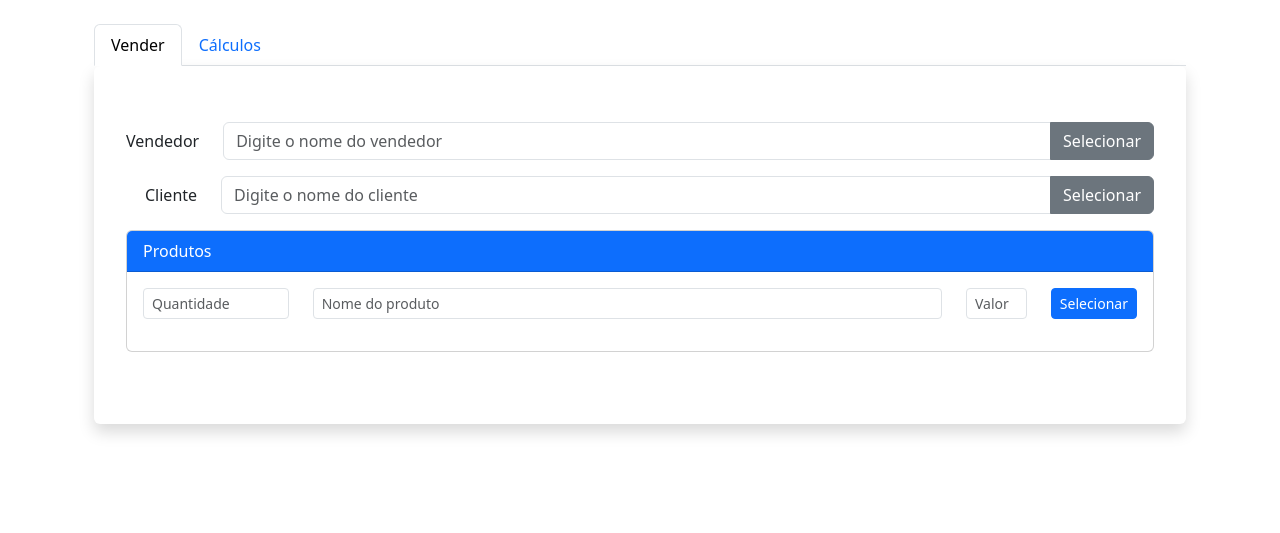
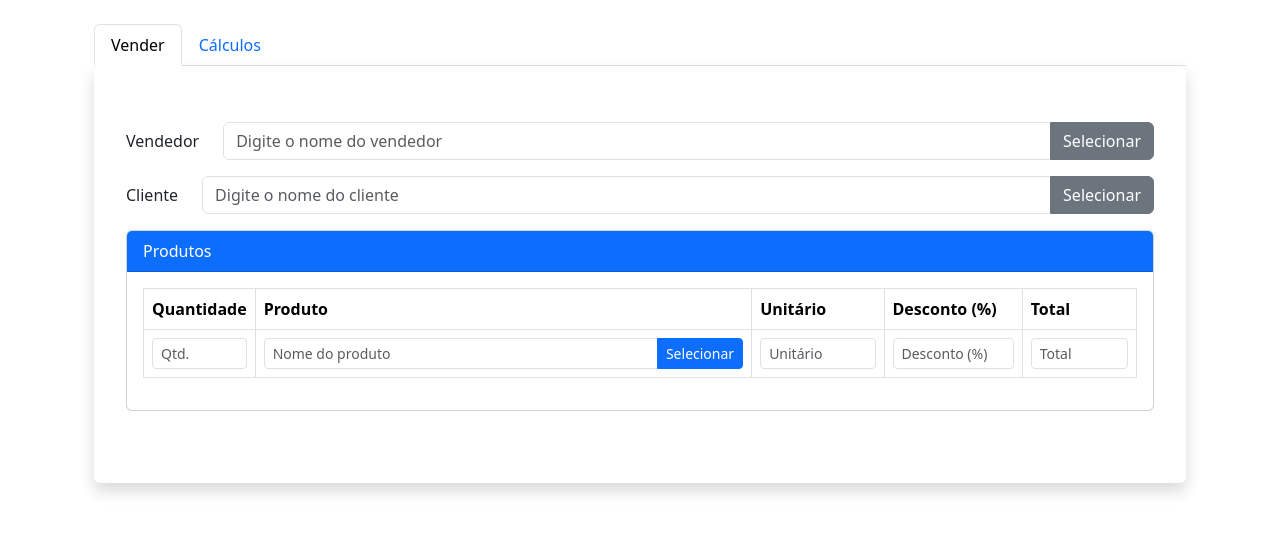
Before and after one commit to Gebrel07/App-registro-de-vendas, a Django app: page /vendas/ in a window 1280 px wide. Shown: the part 56-589 px from the top of the page. Run offline with Django 5.2, Linux system fonts and the light colour scheme.

Commit message:
Colocando novas informações no conteiner do produto

```diff
--- a/loja/vendas/templates/vendas/pages/vendas.html
+++ b/loja/vendas/templates/vendas/pages/vendas.html
@@ -9,7 +9,7 @@ TODO: Adicionar colunas informativas quando for selecionado o produto
 {% block content %}
 
 <div class="container mt-4">
-    <div id="loadingSpinner" class="spinner-border text-primary" role="status" style="display: none; position: fixed; top: 50%; left: 50%; z-index: 1000;">
+    <div id="loadingSpinner" class="spinner-border text-primary" role="status" style="width:50px;height:50px;display: none; position: fixed; top: 50%; left: 50%; z-index: 1000;">
         <span class="visually-hidden">Carregando...</span>
     </div>
     <!-- Abas -->
@@ -40,7 +40,7 @@ TODO: Adicionar colunas informativas quando for selecionado o produto
 
                 <!-- Campo e botão para Clientes -->
                 <div class="row mb-3 align-items-center">
-                    <label style="margin-left:19px;" for="clientesInput" class="col-auto col-form-label">Cliente</label>
+                    <label for="clientesInput" class="col-auto col-form-label">Cliente</label>
                     <div class="col">
                         <div class="input-group">
                             <input type="text" class="form-control" id="clientesInput" placeholder="Digite o nome do cliente">
@@ -54,21 +54,42 @@ TODO: Adicionar colunas informativas quando for selecionado o produto
                     <div class="card-header bg-primary text-white">
                         Produtos
                     </div>
-                    <div class="card-body" id="produtosContainer">
+                    <div class="card-body">
+                        <div class="table-responsive">
+                            <table class="table table-bordered">
+                                <thead>
+                                    <tr>
+                                        <th scope="col">Quantidade</th>
+                                        <th scope="col">Produto</th>
+                                        <th scope="col">Unitário</th>
+                                        <th scope="col">Desconto (%)</th>
+                                        <th scope="col">Total</th>
+                                    </tr>
+                                </thead>
+                                <tbody id="produtosContainer">
                                     <!-- Produtos serão adicionados dinamicamente aqui -->
-                        <div class="row mb-3 align-items-center">
-                            <div class="col-2">
-                                <input type="number" class="form-control form-control-sm" id="quantidade1Input" placeholder="Quantidade" >
-                            </div>
-                            <div class="col">
+                                    <tr class="align-items-center">
+                                        <td class="col-1">
+                                            <input type="number" class="form-control form-control-sm" id="quantidade1Input" placeholder="Qtd." readonly>
+                                        </td>
+                                        <td class="col-6"> <!-- Aumento do tamanho da coluna para 4 unidades -->
+                                            <div class="input-group">
                                                 <input type="text" class="form-control form-control-sm" id="produto1Input" placeholder="Nome do produto">
-                            </div>
-                            <div class="col-1">
-                                <input type="text" class="form-control form-control-sm" id="preco1Input" placeholder="Valor" readonly>
-                            </div>
-                            <div class="col-auto">
                                                 <button class="btn btn-primary btn-sm" onclick="location.href='{% url 'selecionar_produto' %}'">Selecionar</button>
                                             </div>
+                                        </td>
+                                        <td>
+                                            <input type="text" class="form-control form-control-sm" id="preco1Input" placeholder="Unitário" readonly>
+                                        </td>
+                                        <td>
+                                            <input type="number" class="form-control form-control-sm" id="desconto1Input" placeholder="Desconto (%)">
+                                        </td>
+                                        <td>
+                                            <input type="text" class="form-control form-control-sm" id="total1Input" placeholder="Total" readonly>
+                                        </td>
+                                    </tr>
+                                </tbody>
+                            </table>
                         </div>
                     </div>
                 </div>
@@ -109,26 +130,34 @@ TODO: Adicionar colunas informativas quando for selecionado o produto
     function adicionarProduto() {
         contadorProdutos++;
         let novoProduto = `
-        <div class="row mb-3 align-items-center">
-            <div class="col-2">
-                <input type="number" class="form-control form-control-sm" id="quantidade${contadorProdutos}Input" placeholder="Quantidade" readonly>
-            </div>
-            <div class="col">
+        <tr class="align-items-center">
+            <td class="col-1">
+                <input type="number" class="form-control form-control-sm" id="quantidade${contadorProdutos}Input" placeholder="Qtd." readonly>
+            </td>
+            <td class="col-6">
+                <div class="input-group">
                     <input type="text" class="form-control form-control-sm" id="produto${contadorProdutos}Input" placeholder="Nome do produto">
-            </div>
-            <div class="col-1">
-                <input type="text" class="form-control form-control-sm" id="preco${contadorProdutos}Input" placeholder="Valor" readonly>
-            </div>
-            <div class="col-auto">
                     <button class="btn btn-primary btn-sm" onclick="location.href='{% url 'selecionar_produto' %}'">Selecionar</button>
                 </div>
-        </div>`;
+            </td>
+            <td>
+                <input type="text" class="form-control form-control-sm" id="preco${contadorProdutos}Input" placeholder="Unitário" readonly>
+            </td>
+            <td>
+                <input type="number" class="form-control form-control-sm" id="desconto${contadorProdutos}Input" placeholder="Desconto">
+            </td>
+            <td>
+                <input type="text" class="form-control form-control-sm" id="total${contadorProdutos}Input" placeholder="Total" readonly>
+            </td>
+        </tr>`;
         document.getElementById('produtosContainer').insertAdjacentHTML('beforeend', novoProduto);
     }
 
+
+
     function showLoadingSpinner() {
         document.getElementById('loadingSpinner').style.display = 'block';
-        document.getElementById('myTabContent').style.filter = 'blur(4px)';
+        document.getElementById('myTabContent').style.filter = 'blur(17px)';
     }
 
     function hideLoadingSpinner() {
```
Lines whose indentation alone changed are shown as unchanged.
